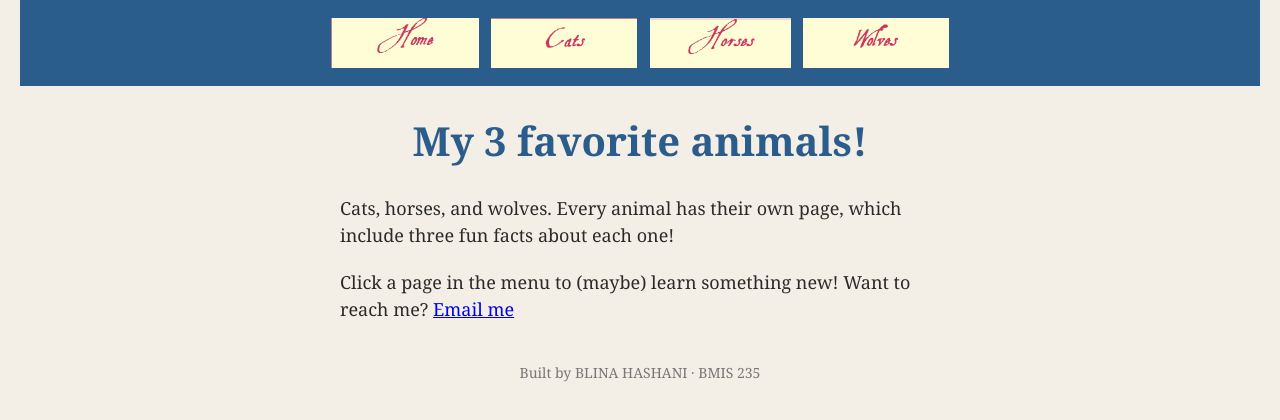
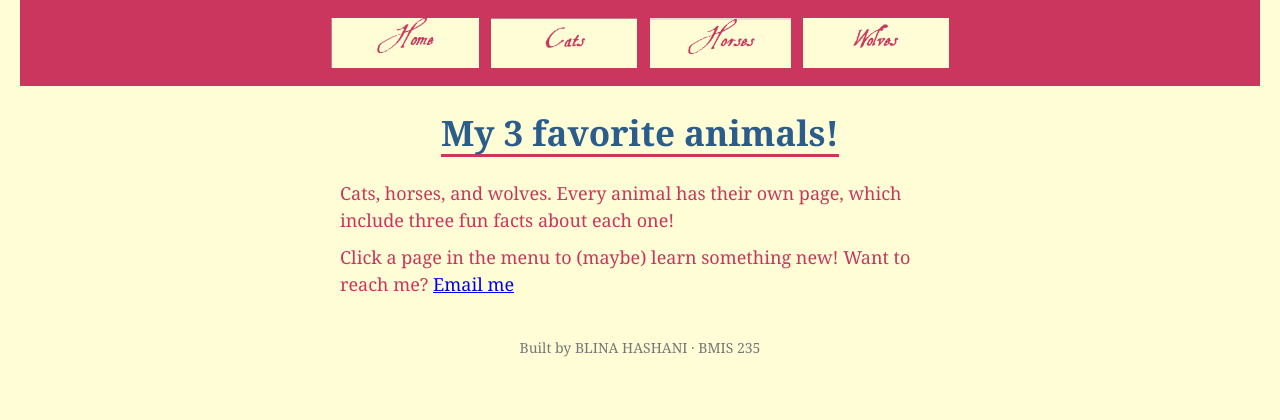
Before and after one commit to bhashani007/bmis235-html-3, a plain HTML site: page index.html in a window 1280 px wide. Drawn offline with Linux system fonts and the light colour scheme.

Commit message:
Revise styles for body, nav, and headings
Updated body and nav styles for improved branding and aesthetics. Adjusted h1 font size and added text decoration.

```diff
--- a/styles.css
+++ b/styles.css
@@ -10,16 +10,16 @@
    ===================================================================== */
 
 body {
-    font-family: Georgia, "Times New Roman", serif;
-    background-color: #f4efe6;
-    color: #2b2b2b;
+    font-family: "AquilineTwo", Georgia, serif;
+    background-color: #FEFDD6;
+    color: #CA365D;
     margin: 0;
     padding: 0 20px 40px 20px;
 }
 
 /* the menu at the top of every page */
 nav {
-    background-color: #2b5d8c;
+    background-color: #CA365D;
     padding: 14px;
     text-align: center;
 }
@@ -41,12 +41,15 @@ nav a {
 h1 {
     color: #2b5d8c;
     text-align: center;
-    font-size: 40px;
+    font-size: 35px;
+    text-decoration: underline;
+    text-decoration-color: #CA365D;
+    text-underline-offset: 8px;
 }
 
 p {
     max-width: 600px;
-    margin: 20px auto;
+    margin: 10px auto; /* Reduced from 20px to tighten spacing */
     font-size: 18px;
     line-height: 1.5;
 }
```
